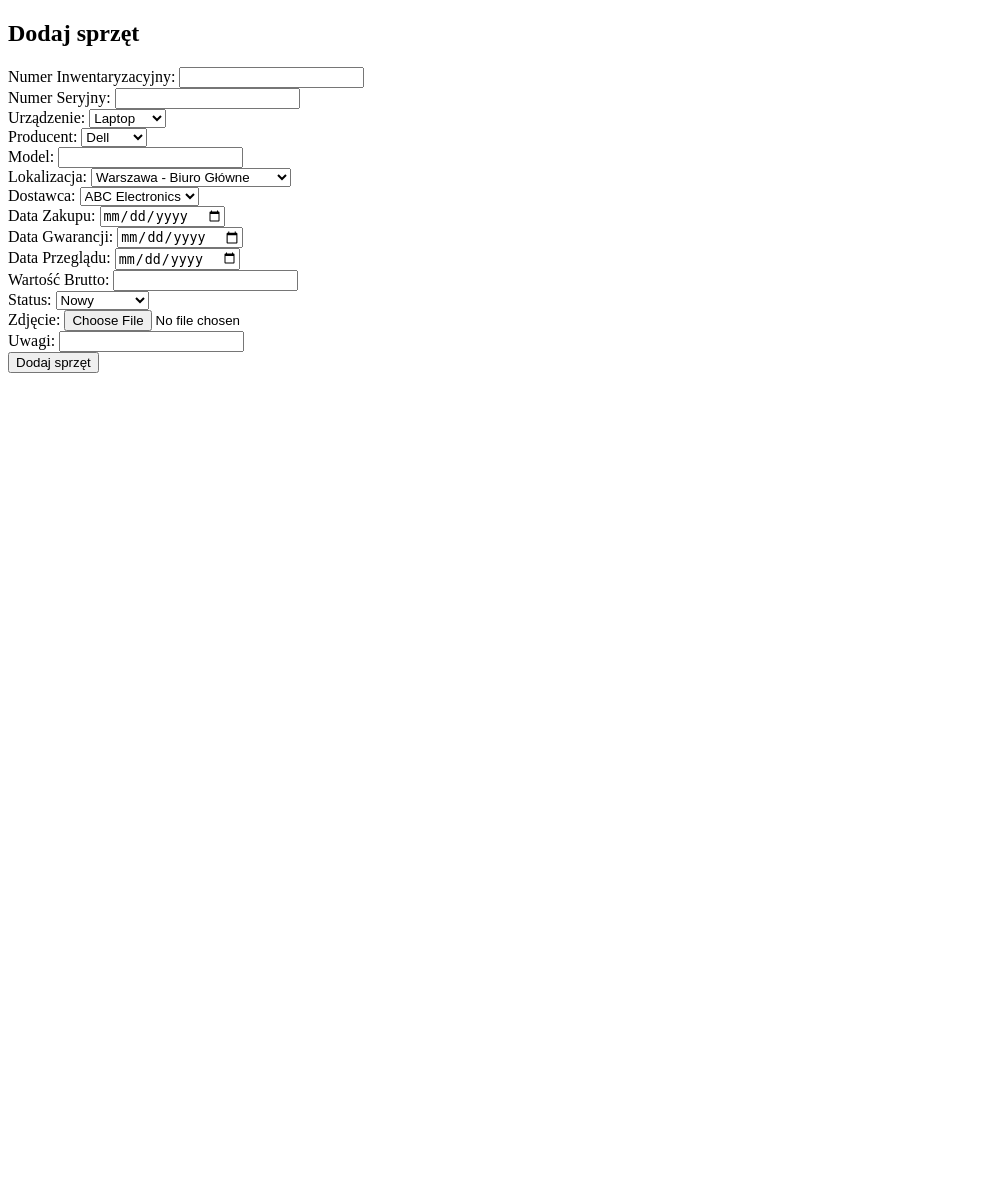
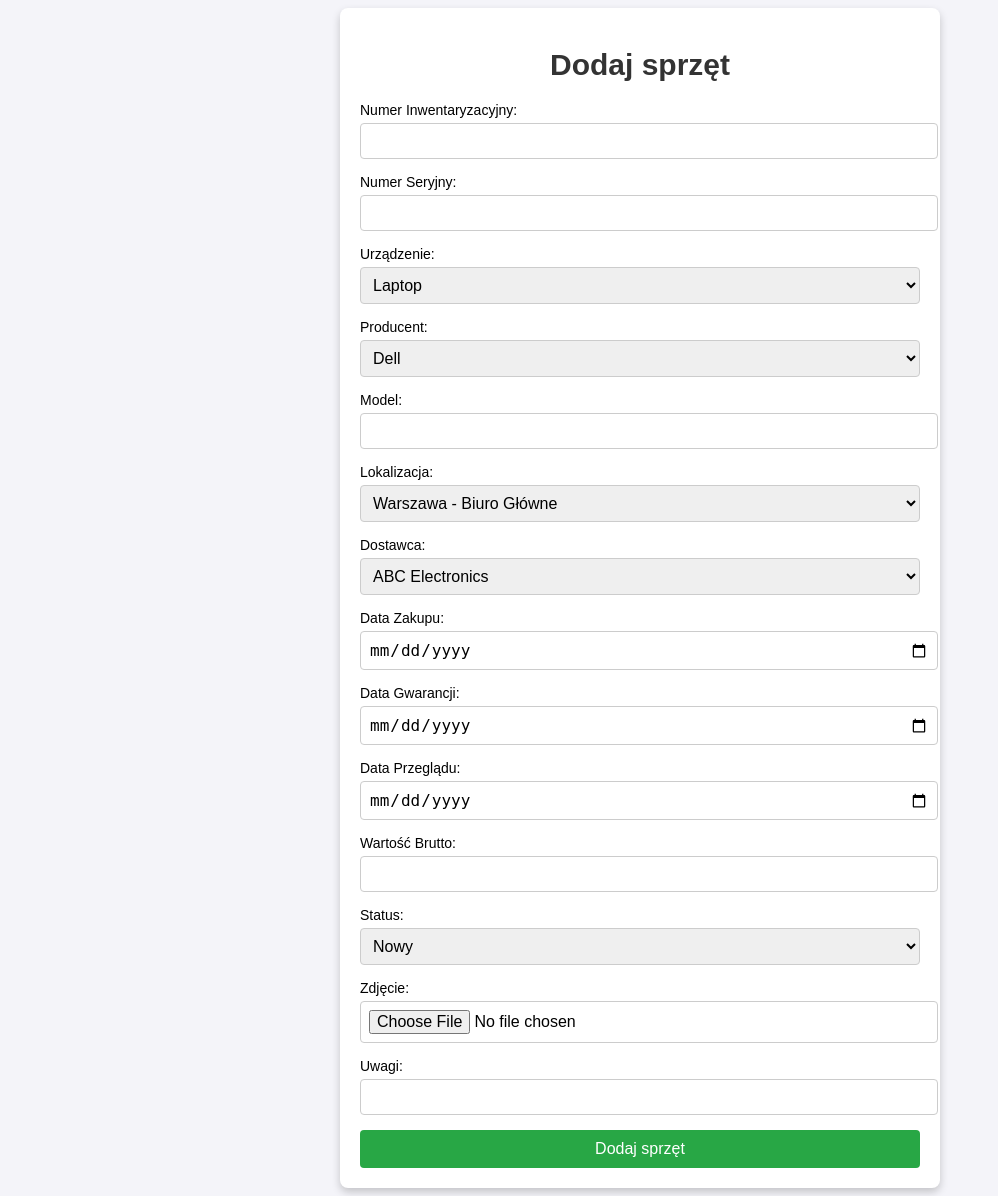
Before and after one commit to MiloszMichalak/Ewidencja, a PHP site: page /addEquipmentForm.php in a window 1280 px wide. Shown: the whole page, without its empty margins (0-998 px from the left). Before the commit the page ends 373 px from the top, so only its background shows below. Run offline with PHP 8.4, Linux system fonts and the light colour scheme; data comes from the database, SQL or seed files in the repository; some libraries are stand-ins or nearby versions; some web fonts are replaced.

Commit message:
Dodano css

```diff
--- a/public/addEquipmentForm.php
+++ b/public/addEquipmentForm.php
@@ -8,13 +8,15 @@
     <meta charset="UTF-8">
     <title>Dodaj sprzęt</title>
     <link rel="stylesheet" href="https://code.jquery.com/ui/1.11.4/themes/smoothness/jquery-ui.css" />
+    <link rel="stylesheet" href="../style/style.css">
+    <link rel="stylesheet" href="../style/editStyle.css">
     <script defer src="../resource/addEquipmentHandler.js"></script>
     <script defer src="https://code.jquery.com/ui/1.12.1/jquery-ui.js"></script>
     <script src="https://code.jquery.com/jquery-3.7.1.min.js"></script>
 </head>
 <body>
-<h2>Dodaj sprzęt</h2>
 <form method="post" id="add-equipment-form" enctype="multipart/form-data">
+    <h1>Dodaj sprzęt</h1>
     Numer Inwentaryzacyjny: <input type="text" name="numerInwentaryzacyjny" required><br>
     Numer Seryjny: <input type="text" name="numerSeryjny" required><br>
 
--- a/public/edit.php
+++ b/public/edit.php
@@ -49,6 +49,8 @@ if (isset($_GET['id'])){
     <title>edit</title>
     <link rel="stylesheet" href="//cdn.datatables.net/2.2.2/css/dataTables.dataTables.min.css">
     <link rel="stylesheet" href="https://code.jquery.com/ui/1.11.4/themes/smoothness/jquery-ui.css" />
+    <link rel="stylesheet" href="../style/style.css">
+    <link rel="stylesheet" href="../style/editStyle.css">
     <script defer src="../resource/config.js"></script>
     <script defer src="https://code.jquery.com/ui/1.12.1/jquery-ui.js"></script>
     <script src="https://code.jquery.com/jquery-3.7.1.min.js"></script>
@@ -56,6 +58,7 @@ if (isset($_GET['id'])){
 </head>
 <body>
     <form id="editForm">
+        <h1>Edytuj sprzęt</h1>
         <input type="hidden" name="idSprzetu" value="<?php echo $idSprzetu; ?>">
 
         <label for="dataPrzegladu">Data przegladu</label>
@@ -136,7 +139,7 @@ if (isset($_GET['id'])){
 
 
         <input type="submit" value="Zapisz zmiany">
+        <a href="newEvent.php">Dodaj nowe zdarzenie</a>
     </form>
-    <a href="newEvent.php">Dodaj nowe zdarzenie</a>
 </body>
 </html>
--- a/public/newEvent.php
+++ b/public/newEvent.php
@@ -5,6 +5,8 @@
     <title>Dodawanie nowego zdarzenia</title>
     <link rel="stylesheet" href="//cdn.datatables.net/2.2.2/css/dataTables.dataTables.min.css">
     <link rel="stylesheet" href="https://code.jquery.com/ui/1.11.4/themes/smoothness/jquery-ui.css" />
+    <link rel="stylesheet" href="../style/style.css">
+    <link rel="stylesheet" href="../style/editStyle.css">
     <script defer src="../resource/config.js"></script>
     <script defer src="https://code.jquery.com/ui/1.12.1/jquery-ui.js"></script>
     <script src="https://code.jquery.com/jquery-3.7.1.min.js"></script>
@@ -12,6 +14,7 @@
 </head>
 <body>
     <form method="post" action="" id="addEventForm" enctype="multipart/form-data">
+        <h1>Dodaj zdarzenie</h1>
         <label for="typZdarzenia">Typ zdarzenia</label>
         <select name="typZdarzenia" id="typZdarzenia">
             <?php
--- a/resource/newEventHandler.js
+++ b/resource/newEventHandler.js
@@ -8,7 +8,6 @@ $(document).ready(function () {
             data: $(this).serialize(),
             success: function (response) {
                 if (response === "success") {
-                    console.log(localStorage.getItem('id'));
                     window.location.href = "../public/edit.php?id=" + localStorage.getItem('id');
                 } else {
                     $("#errorMsg").html(response);
--- a/resource/tableDataInjector.js
+++ b/resource/tableDataInjector.js
@@ -10,7 +10,7 @@ $(document).ready(function () {
         autowidth: false,
         dom: 'lrtip',
         columnDefs: [
-            { orderable: false, targets: [12, 13] },
+            { orderable: false, targets: [12, 13, 14] },
         ],
         ajax: {
             url: "../src/main/fetchData.php",
--- /dev/null
+++ b/style/editStyle.css
@@ -0,0 +1,72 @@
+body {
+    font-family: Arial, sans-serif;
+    background-color: #f4f4f9;
+    display: flex;
+    justify-content: center;
+    align-items: center;
+}
+
+form {
+    background: #fff;
+    border-radius: 8px;
+    box-shadow: 0 4px 8px rgba(0, 0, 0, 0.2);
+    padding: 20px;
+    width: 90%;
+    max-width: 600px;
+    box-sizing: border-box;
+}
+
+h1 {
+    text-align: center;
+    color: #333;
+    font-size: 30px;
+}
+
+label {
+    display: block;
+    margin-top: 10px;
+    color: #555;
+    font-weight: bold;
+}
+
+input[type="text"],
+input[type="date"],
+input[type="number"],
+input[type="file"],
+textarea,
+select {
+    width: 100%;
+    padding: 8px;
+    margin: 5px 0 15px 0;
+    border: 1px solid #ccc;
+    border-radius: 4px;
+    font-size: 16px;
+}
+
+textarea {
+    resize: vertical;
+    min-height: 100px;
+}
+
+button[type="submit"],
+input[type="submit"] {
+    background-color: #28a745;
+    color: #fff;
+    border: none;
+    border-radius: 4px;
+    padding: 10px 15px;
+    cursor: pointer;
+    font-size: 16px;
+    transition: background 0.3s;
+    width: 100%;
+}
+
+button[type="submit"]:hover,
+input[type="submit"]:hover {
+    background-color: #218838;
+}
+
+#errorMsg {
+    color: red;
+    margin-top: 10px;
+}
--- a/style/style.css
+++ b/style/style.css
@@ -2,56 +2,28 @@
 
 body{
     font-family: "Afacad Flux", serif;
-    font-optical-sizing: auto;
     font-weight: 400;
+    font-size: 14px;
     font-style: normal;
     font-variation-settings:
             "slnt" 0;
 }
 
-table.dataTable thead th {
-    background-color: #343a40;
-    color: #fff;
-    text-align: center;
-    padding: 10px;
-    border-bottom: 2px solid #4f5962;
+a {
+    display: block;
+    color: #007bff;
+    text-decoration: none;
 }
 
-table.dataTable tbody tr:nth-child(even) {
-    background-color: #f2f2f2;
-}
-table.dataTable tbody tr:nth-child(odd) {
-    background-color: #fff;
-}
-table.dataTable tbody tr:hover {
-    background-color: #e9ecef;
-    cursor: pointer;
-    transform: scale(1.005);
-    box-shadow: 0 4px 8px rgba(0, 0, 0, 0.2);
-    transition: all 0.2s ease-in-out;
+a:hover {
+    text-decoration: underline;
 }
 
-table.dataTable tbody td {
-    padding: 8px;
-    border: 1px solid #dee2e6;
-    text-align: center;
+button, input[type="submit"] {
+    background-color: #6e6e6e;
+    color: #fff;
+    border: none;
+    padding: 5px 10px;
+    border-radius: 5px;
+    cursor: pointer;
 }
-
-table.dataTable {
-    width: 100%;
-    table-layout: auto;
-    word-wrap: break-word;
-    border-collapse: separate;
-    border-spacing: 0;
-    box-shadow: 0 4px 8px rgba(0,0,0,0.1);
-    border-radius: 8px;
-    overflow: hidden;
-}
-
-input {
-    width: 80%;
-    padding: 10px;
-    border-radius: 5px;
-    border: 1px solid #dee2e6;
-    margin-bottom: 10px;
-}
```
Also changed, not shown: public/login.html (+8 -4 lines), public/main.php (+7 -2 lines), public/register.php (+8 -4 lines), style/authStyle.css (added, +59 -0 lines), style/tableStyle.css (added, +58 -0 lines).
